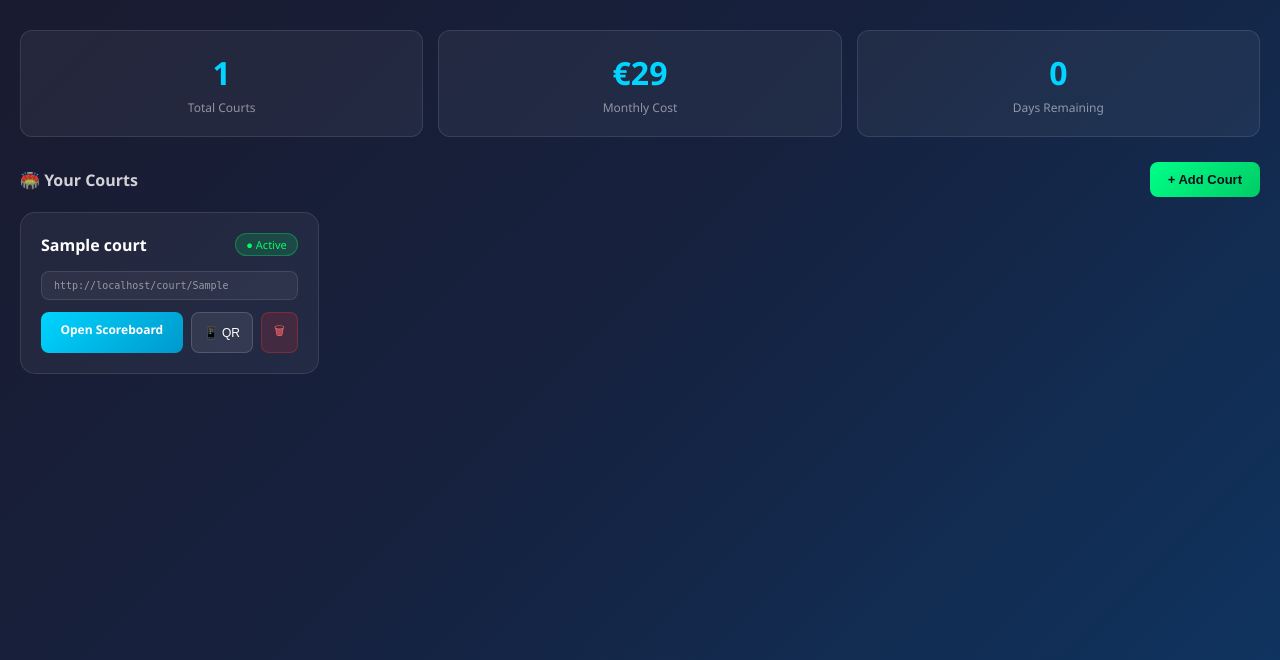
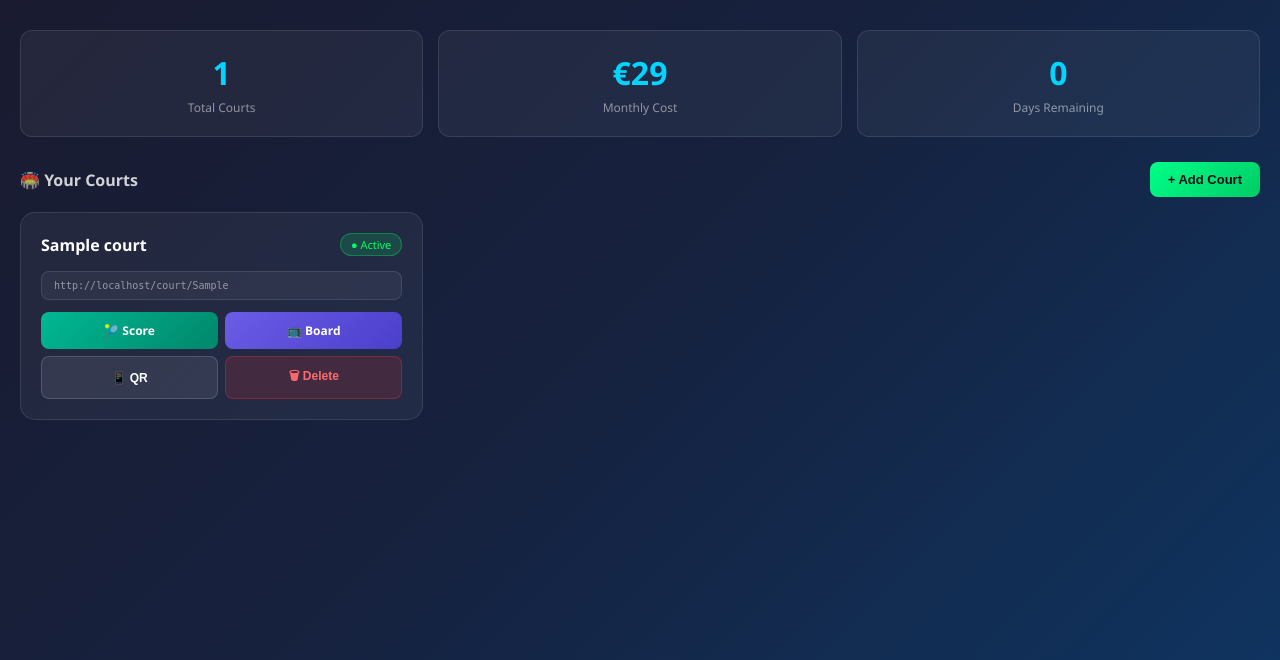
Before and after one commit to nhatzopoulos11/Padel-score, a Flask app: page /dashboard in a window 1280 px wide. Shown: the part 113-773 px from the top of the page. Run offline with Flask 3, Linux system fonts and the light colour scheme; the visitor is signed in with stand-in values (Sample User, id 1); tables that the repository leaves empty hold one stand-in row (values such as "Sample post").

Commit message:
Update dashboard.html

```diff
--- a/templates/dashboard.html
+++ b/templates/dashboard.html
@@ -3,7 +3,7 @@
 <head>
     <meta charset="UTF-8">
     <meta name="viewport" content="width=device-width, initial-scale=1.0">
-    <title>Dashboard - Padel Score Keeper</title>
+    <title>Dashboard — Padel Score Keeper</title>
     <style>
         * { margin: 0; padding: 0; box-sizing: border-box; }
 
@@ -15,6 +15,7 @@
             color: white;
         }
 
+        /* ── Header ── */
         .header {
             display: flex;
             justify-content: space-between;
@@ -40,10 +41,10 @@
         }
         .logout-btn:hover { background: rgba(255,50,50,0.35); }
 
-        /* ── Trial / Expired banners ── */
+        /* ── Trial banner ── */
         .trial-banner {
-            background: linear-gradient(135deg, rgba(0,212,255,0.15),
-                                                rgba(0,153,204,0.1));
+            background: linear-gradient(135deg,
+                rgba(0,212,255,0.15), rgba(0,153,204,0.1));
             border: 1px solid rgba(0,212,255,0.3);
             border-radius: 12px;
             padding: 15px 20px;
@@ -66,8 +67,11 @@
             margin-bottom: 25px;
         }
         .expired-overlay h3 { color: #ff6b6b; margin-bottom: 8px; }
-        .expired-overlay p  { color: rgba(255,255,255,0.6); font-size: 13px;
-                              margin-bottom: 15px; }
+        .expired-overlay p  {
+            color: rgba(255,255,255,0.6);
+            font-size: 13px;
+            margin-bottom: 15px;
+        }
 
         .subscribe-btn {
             background: linear-gradient(135deg, #00d4ff, #0099cc);
@@ -98,7 +102,11 @@
             text-align: center;
         }
         .stat-card .number { font-size: 32px; font-weight: 700; color: #00d4ff; }
-        .stat-card .label  { color: rgba(255,255,255,0.5); font-size: 12px; margin-top: 5px; }
+        .stat-card .label  {
+            color: rgba(255,255,255,0.5);
+            font-size: 12px;
+            margin-top: 5px;
+        }
 
         /* ── Section header ── */
         .section-header {
@@ -107,7 +115,11 @@
             align-items: center;
             margin-bottom: 15px;
         }
-        .section-title { color: rgba(255,255,255,0.8); font-size: 16px; font-weight: 600; }
+        .section-title {
+            color: rgba(255,255,255,0.8);
+            font-size: 16px;
+            font-weight: 600;
+        }
 
         /* ── Add Court button ── */
         .btn-add-court {
@@ -126,7 +138,7 @@
         /* ── Court cards ── */
         .courts-grid {
             display: grid;
-            grid-template-columns: repeat(auto-fill, minmax(280px, 1fr));
+            grid-template-columns: repeat(auto-fill, minmax(300px, 1fr));
             gap: 15px;
         }
 
@@ -136,7 +148,6 @@
             border-radius: 15px;
             padding: 20px;
             transition: border-color 0.3s;
-            position: relative;
         }
         .court-card:hover { border-color: rgba(0,212,255,0.4); }
 
@@ -146,7 +157,7 @@
             align-items: center;
             margin-bottom: 15px;
         }
-        .court-name   { font-size: 16px; font-weight: 600; color: white; }
+        .court-name { font-size: 16px; font-weight: 600; color: white; }
         .court-status {
             background: rgba(0,255,100,0.15);
             border: 1px solid rgba(0,255,100,0.3);
@@ -168,15 +179,43 @@
             font-family: monospace;
         }
 
+        /* ── Court action buttons ── */
         .court-actions {
-            display: flex;
-            gap: 8px;
+            display: grid;
+            grid-template-columns: 1fr 1fr;
+            gap: 7px;
         }
+
         .btn-open {
-            flex: 1;
-            padding: 9px;
+            padding: 10px 6px;
             background: linear-gradient(135deg, #00d4ff, #0099cc);
             border: none;
+            border-radius: 8px;
+            color: white;
+            font-size: 12px;
+            font-weight: 700;
+            cursor: pointer;
+            text-decoration: none;
+            text-align: center;
+            transition: opacity 0.2s;
+            display: block;
+        }
+        .btn-open:hover { opacity: 0.85; }
+
+        /* Score button — green */
+        .btn-score {
+            background: linear-gradient(135deg, #00b894, #00876a);
+        }
+
+        /* Board button — purple */
+        .btn-board {
+            background: linear-gradient(135deg, #6c5ce7, #4a3fcb);
+        }
+
+        .btn-qr {
+            padding: 10px 6px;
+            background: rgba(255,255,255,0.08);
+            border: 1px solid rgba(255,255,255,0.15);
             border-radius: 8px;
             color: white;
             font-size: 12px;
@@ -184,29 +223,20 @@
             cursor: pointer;
             text-decoration: none;
             text-align: center;
-        }
-        .btn-qr {
-            padding: 9px 12px;
-            background: rgba(255,255,255,0.08);
-            border: 1px solid rgba(255,255,255,0.15);
-            border-radius: 8px;
-            color: white;
-            font-size: 12px;
-            cursor: pointer;
-            text-decoration: none;
-            text-align: center;
             transition: background 0.2s;
         }
-        .btn-qr:hover { background: rgba(255,255,255,0.15); }
+        .btn-qr:hover { background: rgba(255,255,255,0.18); }
 
         .btn-delete {
-            padding: 9px 12px;
+            padding: 10px 6px;
             background: rgba(255,50,50,0.15);
             border: 1px solid rgba(255,50,50,0.3);
             border-radius: 8px;
             color: #ff6b6b;
             font-size: 12px;
+            font-weight: 600;
             cursor: pointer;
+            text-align: center;
             transition: background 0.2s;
         }
         .btn-delete:hover { background: rgba(255,50,50,0.3); }
@@ -242,11 +272,18 @@
             max-width: 340px;
             width: 90%;
         }
-        .modal-box h3  { color: #00d4ff; margin-bottom: 5px; font-size: 18px; }
-        .modal-box p   { color: rgba(255,255,255,0.5); font-size: 12px; margin-bottom: 20px; }
+        .modal-box h3 { color: #00d4ff; margin-bottom: 5px; font-size: 18px; }
+        .modal-box p  {
+            color: rgba(255,255,255,0.5);
+            font-size: 12px;
+            margin-bottom: 20px;
+        }
         .modal-box img {
-            width: 200px; height: 200px;
-            border-radius: 10px; background: white; padding: 10px;
+            width: 200px;
+            height: 200px;
+            border-radius: 10px;
+            background: white;
+            padding: 10px;
         }
         .qr-url {
             margin-top: 12px;
@@ -282,12 +319,15 @@
             cursor: pointer;
             transition: opacity 0.2s;
         }
-        .modal-btn:hover   { opacity: 0.88; }
-        .modal-btn:active  { opacity: 0.75; }
+        .modal-btn:hover  { opacity: 0.88; }
+        .modal-btn:active { opacity: 0.75; }
         .modal-btn-primary { background: linear-gradient(135deg, #00d4ff, #0099cc); color: white; }
         .modal-btn-danger  { background: linear-gradient(135deg, #ff4444, #cc0000); color: white; }
-        .modal-btn-cancel  { background: rgba(255,255,255,0.08);
-                             border: 1px solid rgba(255,255,255,0.15); color: #aaa; }
+        .modal-btn-cancel  {
+            background: rgba(255,255,255,0.08);
+            border: 1px solid rgba(255,255,255,0.15);
+            color: #aaa;
+        }
 
         /* ── Toast ── */
         .toast {
@@ -305,13 +345,15 @@
             z-index: 2000;
             transition: transform 0.3s ease;
             white-space: nowrap;
+            pointer-events: none;
         }
-        .toast.error  { background: #2a1a1a; border-color: #ff6b6b; color: #ff6b6b; }
-        .toast.show   { transform: translateX(-50%) translateY(0); }
+        .toast.error { background: #2a1a1a; border-color: #ff6b6b; color: #ff6b6b; }
+        .toast.show  { transform: translateX(-50%) translateY(0); }
 
         @media (max-width: 480px) {
             .stats-row { grid-template-columns: repeat(2, 1fr); }
             .stat-card:last-child { grid-column: 1 / -1; }
+            .court-actions { grid-template-columns: 1fr 1fr; }
         }
     </style>
 </head>
@@ -378,12 +420,14 @@
             {{ request.host_url }}court/{{ court.access_token }}
         </div>
         <div class="court-actions">
+            <a href="/court/{{ court.access_token }}/play"
+               class="btn-open btn-score" target="_blank">🎾 Score</a>
             <a href="/court/{{ court.access_token }}"
-               class="btn-open" target="_blank">Open Scoreboard</a>
+               class="btn-open btn-board" target="_blank">📺 Board</a>
             <button onclick="showQR('{{ court.access_token }}', '{{ court.court_name }}')"
                     class="btn-qr">📱 QR</button>
             <button onclick="confirmDelete('{{ court.access_token }}', '{{ court.court_name }}')"
-                    class="btn-delete">🗑</button>
+                    class="btn-delete">🗑 Delete</button>
         </div>
     </div>
     {% else %}
@@ -404,7 +448,8 @@
         <img id="qrImage" src="" alt="QR Code">
         <div class="qr-url" id="qrUrl"></div>
         <br>
-        <button class="modal-btn modal-btn-cancel" style="margin-top:16px"
+        <button class="modal-btn modal-btn-cancel"
+                style="margin-top:16px"
                 onclick="closeModal('qrModal')">Close</button>
     </div>
 </div>
@@ -453,7 +498,8 @@
     function closeModal(id) {
         document.getElementById(id).classList.remove('active');
     }
-    // Close on backdrop click
+
+    /* Close on backdrop click */
     document.querySelectorAll('.modal-overlay').forEach(el => {
         el.addEventListener('click', e => {
             if (e.target === el) closeModal(el.id);
@@ -465,8 +511,7 @@
         const el = document.getElementById('toast');
         el.textContent = msg;
         el.className   = 'toast' + (type === 'error' ? ' error' : '');
-        // Force reflow
-        void el.offsetWidth;
+        void el.offsetWidth;          /* force reflow */
         el.classList.add('show');
         setTimeout(() => el.classList.remove('show'), 3000);
     }
@@ -506,17 +551,18 @@
                 return;
             }
 
-            // Inject new card into DOM
             injectCourtCard(data.token, data.name);
             updateStats(+1);
             toast('✅ Court "' + data.name + '" added!');
-        } catch(e) {
+
+        } catch (e) {
             toast('Network error. Please try again.', 'error');
         }
     }
 
+    /* ── Inject new card into DOM ── */
     function injectCourtCard(token, name) {
-        // Remove empty state if present
+        /* Remove empty-state placeholder if present */
         const empty = document.getElementById('emptyState');
         if (empty) empty.remove();
 
@@ -531,11 +577,14 @@
             </div>
             <div class="court-url">${escHtml(url)}</div>
             <div class="court-actions">
-                <a href="/court/${token}" class="btn-open" target="_blank">Open Scoreboard</a>
-                <button onclick="showQR('${token}', '${escHtml(name)}')"
+                <a href="/court/${token}/play"
+                   class="btn-open btn-score" target="_blank">🎾 Score</a>
+                <a href="/court/${token}"
+                   class="btn-open btn-board" target="_blank">📺 Board</a>
+                <button onclick="showQR('${token}','${escJs(name)}')"
                         class="btn-qr">📱 QR</button>
-                <button onclick="confirmDelete('${token}', '${escHtml(name)}')"
-                        class="btn-delete">🗑</button>
+                <button onclick="confirmDelete('${token}','${escJs(name)}')"
+                        class="btn-delete">🗑 Delete</button>
             </div>`;
         document.getElementById('courtsGrid').appendChild(card);
     }
@@ -570,10 +619,8 @@
                 setTimeout(() => {
                     card.remove();
                     updateStats(-1);
-                    // Show empty state if no courts left
                     if (!document.querySelector('.court-card')) {
-                        const grid = document.getElementById('courtsGrid');
-                        grid.innerHTML =
+                        document.getElementById('courtsGrid').innerHTML =
                             `<div class="empty-state" id="emptyState">
                                 <div class="empty-icon">🏟️</div>
                                 <p>No courts yet. Add your first court above!</p>
@@ -582,30 +629,39 @@
                 }, 300);
             }
             toast('🗑️ Court deleted.');
-        } catch(e) {
+
+        } catch (e) {
             toast('Network error. Please try again.', 'error');
         }
         _deleteToken = null;
     }
 
-    /* ── Stats update ── */
+    /* ── Stats counter ── */
     function updateStats(delta) {
-        const el   = document.getElementById('courtCount');
-        const cost = document.getElementById('monthlyCost');
-        if (!el) return;
-        const n = (parseInt(el.textContent) || 0) + delta;
-        el.textContent   = n;
-        cost.textContent = '€' + (n * 29);
+        const countEl = document.getElementById('courtCount');
+        const costEl  = document.getElementById('monthlyCost');
+        if (!countEl) return;
+        const n = (parseInt(countEl.textContent) || 0) + delta;
+        countEl.textContent = n;
+        costEl.textContent  = '€' + (n * 29);
     }
 
-    /* ── XSS guard ── */
+    /* ── XSS helpers ── */
     function escHtml(str) {
         return String(str)
-            .replace(/&/g,'&amp;')
-            .replace(/</g,'&lt;')
-            .replace(/>/g,'&gt;')
-            .replace(/"/g,'&quot;')
-            .replace(/'/g,'&#39;');
+            .replace(/&/g,  '&amp;')
+            .replace(/</g,  '&lt;')
+            .replace(/>/g,  '&gt;')
+            .replace(/"/g,  '&quot;')
+            .replace(/'/g,  '&#39;');
+    }
+
+    /* Safe for use inside JS string literals in onclick attributes */
+    function escJs(str) {
+        return String(str)
+            .replace(/\\/g, '\\\\')
+            .replace(/'/g,  "\\'")
+            .replace(/"/g,  '\\"');
     }
 </script>
 </body>
```
